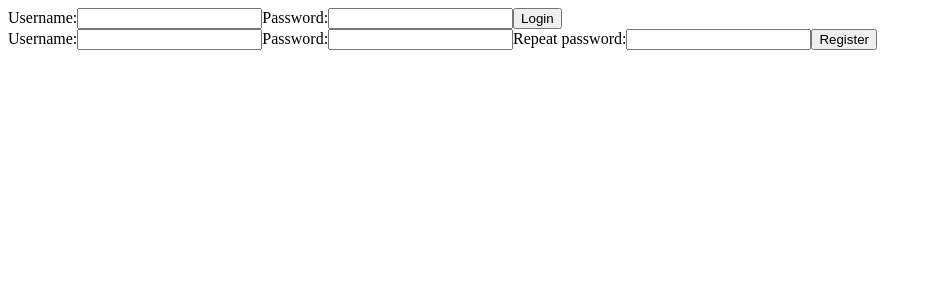
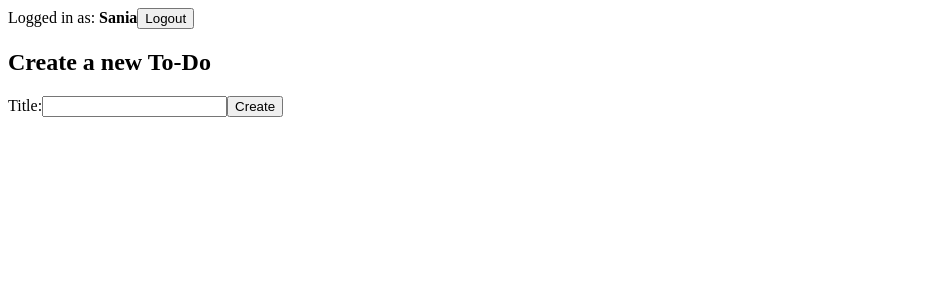
Before and after one commit to saniairfan1/csc360, a React (Create React App) app in the folder hw2/todo/: page / in a window 1280 px wide. Shown: the top 300 px of the page, without its empty margins (0-932 px from the left). Built offline with nearby package versions, Linux system fonts and the light colour scheme.

Commit message:
static states

```diff
--- a/hw2/todo/src/App.js
+++ b/hw2/todo/src/App.js
@@ -1,16 +1,17 @@
-import React, { useState } from "react";
-import Login from "./Login";
+
+import TodoList from "./TodoList";
 import UserBar from "./UserBar";
-
+import CreateTodo from "./CreateTodo";
 
 function App() {
   return (
     <div>
-      <UserBar />
+      <UserBar/>
+      <CreateTodo user="Sania"/>
     </div>
+
   )
 
 }
 
-
 export default App;
--- /dev/null
+++ b/hw2/todo/src/CreateTodo.js
@@ -0,0 +1,16 @@
+import React from "react";
+
+export default function CreateTodo({user}) {
+    return (
+        <>
+        <h2>Create a new To-Do</h2>
+        <form onSubmit={(e) => e.preventDefault()}>
+            <div>
+                <label htmlFor="create-title">Title:</label>
+                <input type="text" name="create-title" id="create-title" />
+                <input type="submit" value="Create" />
+            </div>
+        </form>
+        </>
+    );
+}
--- a/hw2/todo/src/Login.js
+++ b/hw2/todo/src/Login.js
@@ -1,4 +1,6 @@
 import React from "react";
+
+//no logic, just jsx returned
 export default function Login() {
     return (
         <form onSubmit={(e) => e.preventDefault()}>
--- a/hw2/todo/src/Logout.js
+++ b/hw2/todo/src/Logout.js
@@ -1,4 +1,5 @@
 import React from "react";
+
 export default function Logout({ user }) {
     return (
         <form onSubmit={(e) => e.preventDefault()}>
--- a/hw2/todo/src/Register.js
+++ b/hw2/todo/src/Register.js
@@ -1,4 +1,5 @@
 import React from "react";
+
 export default function Register() {
     return (
         <form onSubmit={(e) => e.preventDefault()}>
--- /dev/null
+++ b/hw2/todo/src/Todo.js
@@ -0,0 +1,24 @@
+import React from "react";
+
+export default function Todo({title,desc,dateCreated,complete,dateCompleted}){
+    return (
+      <>
+        <h2>{title}</h2>
+        <div>{desc}</div>
+        <br></br>
+        <div>{complete}</div>
+        <div>{dateCreated}</div>
+        <div>{dateCompleted}</div>
+      </>
+    );
+}
+
+
+//To Do List
+//Title   checkbox   datestarted   dateCompleted
+
+
+
+
+//Add a new To do
+//form that takes in input and displays it above
--- /dev/null
+++ b/hw2/todo/src/TodoList.js
@@ -0,0 +1,24 @@
+import React from "react";
+import Todo from "./Todo";
+
+export default function TodoList({ todos = [] }){
+    return (
+      <div>
+        {todos.map((p,i) => (
+          <Todo {...p} key={"todo-" + i}/>
+        ))
+      }
+      </div>
+    );
+}
+
+
+//To Do List
+//Title   checkbox   datestarted   dateCompleted
+
+
+//To Do
+
+
+//Create ToDo
+//form that takes in input and displays it above
--- a/hw2/todo/src/UserBar.js
+++ b/hw2/todo/src/UserBar.js
@@ -2,16 +2,24 @@ import React, { useState } from "react";
 import Login from "./Login";
 import Logout from "./Logout";
 import Register from "./Register";
+import TodoList from "./TodoList";
 
-export default function UserBar({user, setUser}) {
+export default function UserBar() {
 
+  const user = "Sania";
+  //if user is a non empty string, "" is empty string
   if (user) {
-    return <Logout user={user} setUser={setUser} />;
+    return (
+      <>
+      <Logout user={user} />
+      <TodoList/>
+      </>
+    )
   } else {
     return (
       <>
-        <Login setUser={setUser} />
-        <Register setUser={setUser} />
+        <Login/>
+        <Register/>
       </>
     );
   }
```
Lines whose indentation alone changed are shown as unchanged.
